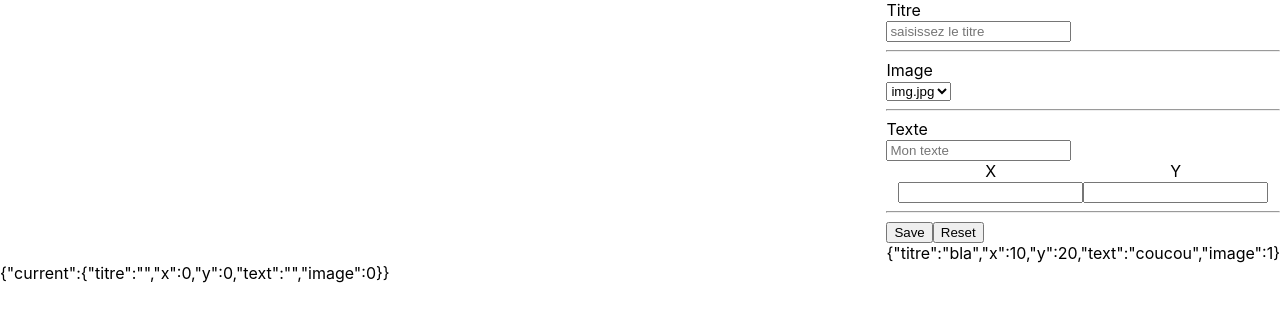
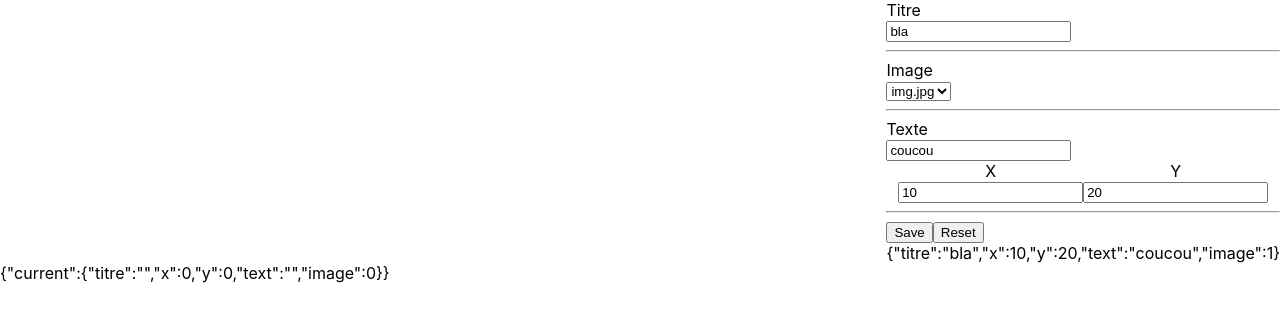
Before and after one commit to Rousslud/reactTraining, a React (Create React App) app: page / in a window 1280 px wide. Shown: the top 322 px of the page. Built offline with nearby package versions, Linux system fonts and the light colour scheme.

Commit message:
Initiate binding

```diff
--- a/src/App/components/MemeForm/MemeForm.js
+++ b/src/App/components/MemeForm/MemeForm.js
@@ -8,14 +8,24 @@ const MemeForm = (props) => {
   return (
     <div className={styles.MemeForm} data-testid="MemeForm">
       <form>
-        <label htmlFor="titre">Titre</label><br /><input type="text" id="titre" placeholder="saisissez le titre"></input>
+        <label htmlFor="titre">Titre</label><br /><input onChange={evt=>{
+          setstate({...state, titre:evt.target.value})
+        }} value={state.titre} type="text" id="titre" placeholder="saisissez le titre"></input>
         <hr />
-        <label htmlFor="image">Image</label><br /><select id="image"><option value="1">img.jpg</option></select>
+        <label htmlFor="image">Image</label><br /><select onChange={evt=>{
+          setstate({...state, image:evt.target.value})
+        }} value={state.image} id="image"><option value="1">img.jpg</option></select>
         <hr />
-        <label htmlFor="text">Texte</label><br /><input type="text" id="text" placeholder="Mon texte"></input>
+        <label htmlFor="text">Texte</label><br /><input onChange={evt=>{
+          setstate({...state, text:evt.target.value})
+        }} value={state.text} type="text" id="text" placeholder="Mon texte"></input>
         <div style={{ textAlign: 'center' }}>
-          <div style={{ display: 'inline-block' }}><label htmlFor="x">X</label><br /><input type="number" id="x"></input></div>
-          <div style={{ display: 'inline-block' }}><label htmlFor="y">Y</label><br /><input type="number" id="y"></input></div>
+          <div style={{ display: 'inline-block' }}><label htmlFor="x">X</label><br /><input onChange={evt=>{
+          setstate({...state, x:evt.target.value})
+        }} value={state.x} type="number" id="x"></input></div>
+          <div style={{ display: 'inline-block' }}><label htmlFor="y">Y</label><br /><input onChange={evt=>{
+          setstate({...state, y:evt.target.value})
+        }} value={state.y} type="number" id="y"></input></div>
         </div>
         <hr />
         <input type="submit" value="Save"></input>
```
